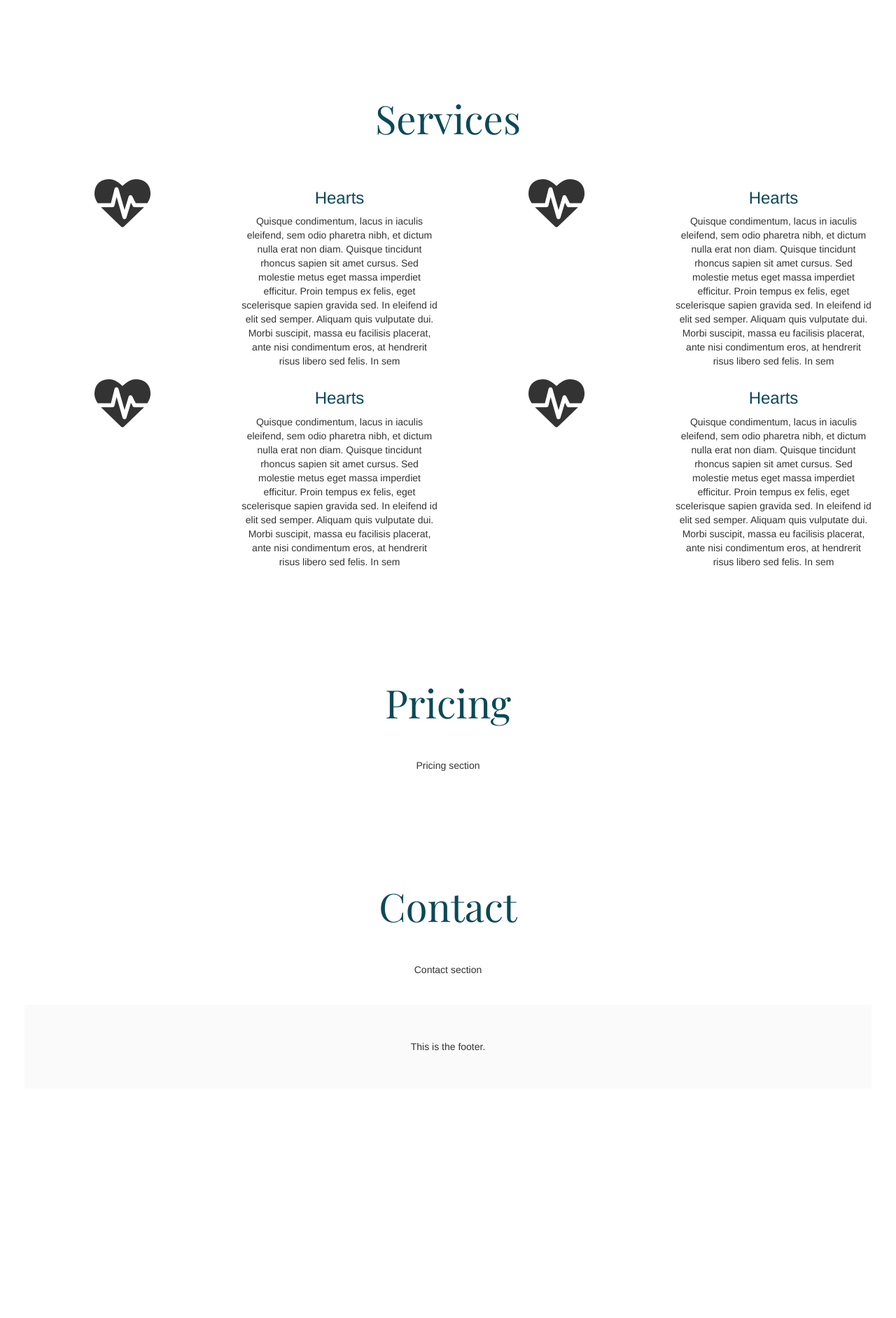
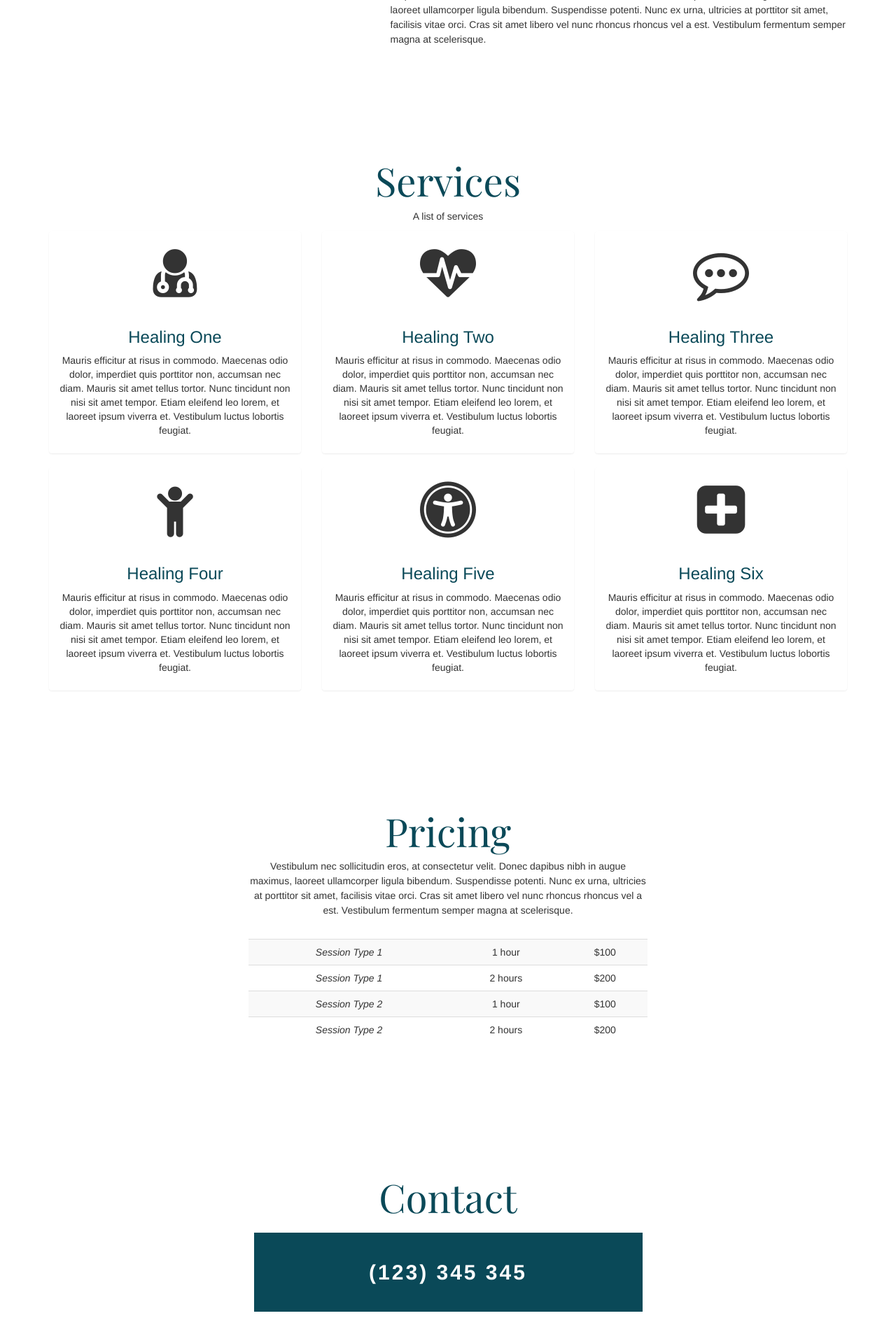
Before and after one commit to bobb3666/GOOD_CODE-staticsite, a Django app: template pages/templates/index.html in a window 1280 px wide. Shown: the part 1389-3273 px from the top of the page at 70% size. Before the commit the page ends 2891 px from the top, so only its background shows below. Run offline with Django 3.2, Linux system fonts and the light colour scheme; the template is opened without the code that fills it, so the values that code supplies are empty; some libraries are stand-ins or nearby versions.

Commit message:
Fixed css and added static content

```diff
--- a/pages/static/css/main.css
+++ b/pages/static/css/main.css
@@ -1,13 +1,20 @@
 body {
 	padding-left: 20px;
 	padding-right: 20px;
+	line-height: 1.5em;
+}
+
+@media(max-width: 480px) {
+  h1 {
+    font-size: 12pt;
+  }
 }
 
 #topHeader {
 	text-align: center;
 	background-color: white;
 	margin-top: -60px;
-	padding-top: 70px;
+	padding-top: 40px;
 	padding-bottom: 15px;
 	color: #0A4958;
 
@@ -16,12 +23,18 @@ body {
 #topHeader h1 {
 	font-family: 'Playfair Display', serif;
 	font-weight: 600;
-	font-size: 2.5em;
+	font-size: 2em;
 	padding-bottom: 30px;
 }
-
+#topHeader h1 small {
+	font-family: 'Playfair Display', serif;
+	font-size: 1em;
+	padding-bottom: 30px;
+}
 #topHeader p {
 	font-family: 'Open Sans', sans-serif;
+	text-align: center;
+
 }
 
 #socialButtons a {
@@ -30,6 +43,8 @@ body {
 	padding-left: 10px;
 	padding-right: 10px;
 }
+
+
 
 #socialButtons a:hover {
 	color: white;
@@ -41,20 +56,16 @@ body {
 	background: -webkit-linear-gradient(rgba(0,0,0,0.2), rgba(0,0,0,0.2)), url('../img/bg1.jpg');
 	background: -o-linear-gradient(rgba(0,0,0,0.2), rgba(0,0,0,0.2)), url('../img/bg1.jpg');
 	background: linear-gradient(rgba(0,0,0,0.2), rgba(0,0,0,0.2)), url('../img/bg1.jpg');
-	background-size: 100%;
-
+	background-size: cover;
 	background-repeat: no-repeat;
 	color: white;
 	width: 100%;
-	heiht: 100%;
+	height: 500px;
 	pading-bottom: 50px;
 	padding-top: 50px;
 	font-family: 'Playfair Display', serif;
 }
 
-.jumbotron a {
-
-}
 
 section {
 	padding-top: 60px;
@@ -63,18 +74,39 @@ section {
 
 h1, h2, h3, h4, h5, h6 {
 	color: #0A4958;
+	padding-top: 10px;
 }
 
 h1 {
-	padding: 40px;
+	padding-top: 40px;
 	font-size: 4em;
 	font-family: 'Playfair Display', serif;
 }
 
 footer {
-	background-color: #FAFAFA;
-	padding: 50px;
+	background-color: #565656;
+	padding-top: 50px;
+	padding-bottom: 30px;
+	text-align: left;
+	color: #303030;
+	width: 100%;
+}
+
+footer a {
+	color: #303030;
+}
+footer a:hover {
+	color: black;
+}
+
+#footertoprow h3 {
 	text-align: center;
+	padding-bottom: 30px;
+	color: #303030;
+}
+#footerbottomrow {
+	display: inline;
+	vertical-align: middle;
 }
 
 #services  {
@@ -86,10 +118,45 @@ footer {
 	width: 100%;
 }
 
+
+
 #pricing {
 	text-align: center;
+}
+
+#pricingTable {
+	padding-top: 20px;
+	padding-bottom: 20px;
 }
 
 #contact {
 	text-align: center;
 }
+
+#profilepic {
+	padding-top: 100px;
+	text-align: center;
+}
+
+#contactNumber {
+	padding-top: 40px;
+	padding-bottom: 40px;
+	letter-spacing: 3px;
+	background: #0A4958;
+	color: white;
+	font-weight: 600;
+}
+
+#mappy {
+	padding-top: 20px;
+}
+
+.myThumbnail {
+	border: none;
+	padding-top: 20px;
+}
+
+.center-me {
+	text-align: center;
+
+}
--- a/pages/templates/about.html
+++ b/pages/templates/about.html
@@ -1,9 +1,9 @@
 
 <div class="row">
-	<div class="col-md-3">
-		<img src="../static/img/profile.jpg" alt="..." class="img-responsive img-rounded">
+	<div class="col-md-offset-1 col-md-3 pull-left">
+		<img src="../static/img/profile.jpg" alt="..." class="img-responsive img-rounded center-block" id="profilepic">
 	</div>
-	<div class="col-md-9">
+	<div class="col-md-7 pull-right">
 		<h1>About</h1>
 
 		<p>
@@ -11,7 +11,7 @@
 
 			<p>Vestibulum ultricies, nisl id accumsan ornare, lectus mi finibus magna, eu placerat metus justo at dolor. Praesent et augue rutrum lectus vehicula tincidunt in in sapien. Quisque condimentum, lacus in iaculis eleifend, sem odio pharetra nibh, et dictum nulla erat non diam. Quisque tincidunt rhoncus sapien sit amet cursus. Sed molestie metus eget massa imperdiet efficitur. Proin tempus ex felis, eget scelerisque sapien gravida sed. In eleifend id elit sed semper. Aliquam quis vulputate dui. Morbi suscipit, massa eu facilisis placerat, ante nisi condimentum eros, at hendrerit risus libero sed felis. In sem</p>
 
-			<p>Integer eros ante, placerat facilisis velit eu, pharetra scelerisque velit. Sed tempus vehicula tortor a hendrerit. Nullam eu blandit lectus. Aliquam lorem nisi, euismod sed congue pellentesque, faucibus quis neque. Vestibulum nec sollicitudin eros, at consectetur velit. Donec dapibus nibh in augue maximus, laoreet ullamcorper ligula bibendum. Suspendisse potenti. Nunc ex urna, ultricies at porttitor sit amet, facilisis vitae orci. Cras sit amet libero vel nunc rhoncus rhoncus vel a est. Vestibulum fermentum semper magna at scelerisque. </p>
+			<p>Integer eros ante, placerat facilisis velit eu, pharetra scelerisque velit. Sed tempus vehicula tortor a hendrerit. Nullam eu blandit lectus. Aliquam lorem nisi, euismod sed congue pellentesque, faucibus quis neque. Vestibulum nec sollicitudin eros, at consectetur velit. Donec dapibus nibh in augue maximus, laoreet ullamcorper ligula bibendum. Suspendisse potenti. Nunc ex urna, ultricies at porttitor sit amet, facilisis vitae orci. Cras sit amet libero vel nunc rhoncus rhoncus vel a est. Vestibulum fermentum semper magna at scelerisque.
 
 
 	</div>
--- a/pages/templates/contact.html
+++ b/pages/templates/contact.html
@@ -1,2 +1,37 @@
-<h1>Contact</h1>
-<p>Contact section</p>
+<div class="row">
+	<div class="col-md-offset-3 col-md-6">
+		<h1>Contact</h1>
+		<h2 id="contactNumber">(123) 345 345</h2>
+	</div>
+</div>
+
+<div class="row">
+	<div class="col-md-offset-1 col-md-5">
+		<h5>Contact Hours</h5>
+		<table class="table">
+			<tr>
+				<td><strong>Monday - Wednesday</strong></td>
+				<td>9am - 3pm</td>
+			</tr>
+			<tr>
+				<td><strong>Friday</strong></td>
+				<td>12pm - 4pm</td>
+			</tr>
+		</table>
+
+		<h5>Information</h5>
+		<p>
+			<address>
+				<strong>Anna Fasolo</strong><br>
+				123 Local Street<br>
+				St Kilda<br>
+				VIC, 3005<br>
+				<abbr title="Phone">P: </abbr><a href="telto:1233449494">(123) 345 345</a><br>
+				<abbr title="Email">E: </abbr> <a href="mailto:email@email.com">email@email.com</a>
+			</address>
+		</p>
+	</div>
+	<div class="col-md-5">
+	 <iframe src="https://www.google.com/maps/embed?pb=!1m18!1m12!1m3!1d3154.731412785174!2d144.96897131531694!3d-37.74944487976402!2m3!1f0!2f0!3f0!3m2!1i1024!2i768!4f13.1!3m3!1m2!1s0x6ad644b01a6b815f%3A0x6ddc6354bfc8fb26!2s37+Hardwick+St%2C+Coburg+VIC+3058!5e0!3m2!1sen!2sau!4v1473253519997" width="95%" height="500" frameborder="0" style="border:0" allowfullscreen z="10" id="mappy"></iframe>
+	</div>
+</div>
--- a/pages/templates/footer.html
+++ b/pages/templates/footer.html
@@ -1,3 +1,35 @@
 <footer>
-	This is the footer.
+	<div class="row" id="footertoprow">
+		<h3>AF|Psychotheraphy</h3>
+	</div>
+	<div class="row" id="footerbottomrow">
+		<div class="col-md-offset-2 col-md-4">
+		<p>
+			<nav>
+				<ul>
+					<li><a href="#page-top">Home</a></li>
+					<li><a href="#about">About</a></li>
+					<li><a href="#services">Services</a></li>
+					<li><a href="#pricing">Pricing</a></li>
+					<li><a href="#contact">Contact</a></li>
+				</ul>
+			</nav>
+		</p>
+		</div>
+		<div class="col-md-offset-1 col-md-4 pull-right">
+			<p>
+			<address>
+				<strong>Anna Fasolo</strong><br>
+				123 Local Street<br>
+				St Kilda<br>
+				VIC, 3005<br>
+				<abbr title="Phone">P: </abbr><a href="telto:1233449494">(123) 345 345</a><br>
+				<abbr title="Email">E: </abbr> <a href="mailto:email@email.com">email@email.com</a>
+			</address>
+		</p>
+		</div>
+	</div>
+	<div class="row center-me">
+		Copyright Anna Fasolo 2016.
+	</div>
 </footer>
--- a/pages/templates/header.html
+++ b/pages/templates/header.html
@@ -1,10 +1,10 @@
 	<div class="row">
-	<div id="topHeader">
-		<h1>AF|Psychotherapy</h1>
+	<div class="container" id="topHeader">
+		<h1>AF|<small>Psychotherapy</small></h1>
 		<p>
 			<address>
 				<strong>Anna Fasolo</strong><br>
-				<abbr title="Phone">P: </abbr><a href="telto:1233449494">(123) 345 345</a><br>
+				<abbr title="Phone">P: </abbr><a href="tel:1233449494">(123) 345 345</a><br>
 				<abbr title="Email">E: </abbr> <a href="mailto:email@email.com">email@email.com</a>
 			</address>
 		</p>
--- a/pages/templates/index.html
+++ b/pages/templates/index.html
@@ -33,7 +33,7 @@
     </head>
 
     <!-- Body -->
-    <body data-spy="scroll" data-target=".navbar" data-offset="50">
+    <body id="page-top" data-spy="scroll" data-target=".navbar" data-offset="50">
         <!--[if lt IE 8]>
             <p class="browserupgrade">You are using an <strong>outdated</strong> browser. Please <a href="http://browsehappy.com/">upgrade your browser</a> to improve your experience.</p>
         <![endif]-->
@@ -60,7 +60,7 @@
                         <a class="page-scroll" href="#services">Services</a>
                     </li>
                     <li>
-                        <a class="page-scroll" href="#portfolio">Pricing</a>
+                        <a class="page-scroll" href="#pricing">Pricing</a>
                     </li>
                     <li>
                         <a class="page-scroll" href="#contact">Contact</a>
@@ -71,7 +71,7 @@
         </div>
         <!-- /.container-fluid -->
 </nav>
-<div class="container-fluid">
+<div class="container">
 
 
     <!-- Content -->
--- a/pages/templates/pricing.html
+++ b/pages/templates/pricing.html
@@ -1,2 +1,34 @@
-<h1>Pricing</h1>
-<p>Pricing section</p>
+<div class="row">
+	<div class="row">
+	<div class="col-md-offset-3 col-md-6">
+		<h1>Pricing</h1>
+		<p> Vestibulum nec sollicitudin eros, at consectetur velit. Donec dapibus nibh in augue maximus, laoreet ullamcorper ligula bibendum. Suspendisse potenti. Nunc ex urna, ultricies at porttitor sit amet, facilisis vitae orci. Cras sit amet libero vel nunc rhoncus rhoncus vel a est. Vestibulum fermentum semper magna at scelerisque. </p>
+	</div>
+	</div>
+	<div class="row" id="pricingTable">
+	<div class="col-md-offset-3 col-md-6">
+		<table class="table table-striped" >
+			<tr>
+				<td><i>Session Type 1</i></td>
+				<td>1 hour</td>
+				<td>$100</td>
+			</tr>
+			<tr>
+				<td><i>Session Type 1</i></td>
+				<td>2 hours</td>
+				<td>$200</td>
+			</tr>
+			<tr>
+				<td><i>Session Type 2</i></td>
+				<td>1 hour</td>
+				<td>$100</td>
+			</tr>
+			<tr>
+				<td><i>Session Type 2</i></td>
+				<td>2 hours</td>
+				<td>$200</td>
+			</tr>
+		</table>
+		</div>
+	</div>
+</div>
--- a/pages/templates/services.html
+++ b/pages/templates/services.html
@@ -1,46 +1,76 @@
+<div class="row">
+	<div class="col-md-offset-3 col-md-6">
 		<h1>Services</h1>
+		<p>A list of services</p>
+	</div>
+</div>
 <div class="row">
-	<div class="col-md-3">
-		<i class="fa fa-heartbeat"></i>
-	</div>
-	<div class="col-md-3">
-		<h3>Hearts</h3>
+	<div class="col-md-4">
+		<div class="thumbnail myThumbnail">
+			<i class="fa fa-user-md"></i>
+			<div class="caption">
+				<h3>Healing One</h3>
 				<p>
-		Quisque condimentum, lacus in iaculis eleifend, sem odio pharetra nibh, et dictum nulla erat non diam. Quisque tincidunt rhoncus sapien sit amet cursus. Sed molestie metus eget massa imperdiet efficitur. Proin tempus ex felis, eget scelerisque sapien gravida sed. In eleifend id elit sed semper. Aliquam quis vulputate dui. Morbi suscipit, massa eu facilisis placerat, ante nisi condimentum eros, at hendrerit risus libero sed felis. In sem
+				 Mauris efficitur at risus in commodo. Maecenas odio dolor, imperdiet quis porttitor non, accumsan nec diam. Mauris sit amet tellus tortor. Nunc tincidunt non nisi sit amet tempor. Etiam eleifend leo lorem, et laoreet ipsum viverra et. Vestibulum luctus lobortis feugiat.
 				</p>
 			</div>
-
-	<div class="col-md-3">
+		</div>
+	</div>
+	<div class="col-md-4">
+		<div class="thumbnail myThumbnail">
 			<i class="fa fa-heartbeat"></i>
-	</div>
-	<div class="col-md-3">
-		<h3>Hearts</h3>
+			<div class="caption">
+				<h3>Healing Two</h3>
 				<p>
-		Quisque condimentum, lacus in iaculis eleifend, sem odio pharetra nibh, et dictum nulla erat non diam. Quisque tincidunt rhoncus sapien sit amet cursus. Sed molestie metus eget massa imperdiet efficitur. Proin tempus ex felis, eget scelerisque sapien gravida sed. In eleifend id elit sed semper. Aliquam quis vulputate dui. Morbi suscipit, massa eu facilisis placerat, ante nisi condimentum eros, at hendrerit risus libero sed felis. In sem
+				 Mauris efficitur at risus in commodo. Maecenas odio dolor, imperdiet quis porttitor non, accumsan nec diam. Mauris sit amet tellus tortor. Nunc tincidunt non nisi sit amet tempor. Etiam eleifend leo lorem, et laoreet ipsum viverra et. Vestibulum luctus lobortis feugiat.
 				</p>
 			</div>
-
 		</div>
-
-<div class="row">
-	<div class="col-md-3">
-		<i class="fa fa-heartbeat"></i>
 	</div>
-	<div class="col-md-3">
-		<h3>Hearts</h3>
+	<div class="col-md-4">
+		<div class="thumbnail myThumbnail">
+			<i class="fa fa-commenting-o"></i>
+			<div class="caption">
+				<h3>Healing Three</h3>
 				<p>
-		Quisque condimentum, lacus in iaculis eleifend, sem odio pharetra nibh, et dictum nulla erat non diam. Quisque tincidunt rhoncus sapien sit amet cursus. Sed molestie metus eget massa imperdiet efficitur. Proin tempus ex felis, eget scelerisque sapien gravida sed. In eleifend id elit sed semper. Aliquam quis vulputate dui. Morbi suscipit, massa eu facilisis placerat, ante nisi condimentum eros, at hendrerit risus libero sed felis. In sem
+				 Mauris efficitur at risus in commodo. Maecenas odio dolor, imperdiet quis porttitor non, accumsan nec diam. Mauris sit amet tellus tortor. Nunc tincidunt non nisi sit amet tempor. Etiam eleifend leo lorem, et laoreet ipsum viverra et. Vestibulum luctus lobortis feugiat.
 				</p>
 			</div>
-
-	<div class="col-md-3">
-		<i class="fa fa-heartbeat"></i>
 		</div>
-	<div class="col-md-3">
-		<h3>Hearts</h3>
+	</div>
+</div>
+<div class="row">
+	<div class="col-md-4">
+		<div class="thumbnail myThumbnail">
+			<i class="fa fa-child"></i>
+			<div class="caption">
+				<h3>Healing Four</h3>
 				<p>
-		Quisque condimentum, lacus in iaculis eleifend, sem odio pharetra nibh, et dictum nulla erat non diam. Quisque tincidunt rhoncus sapien sit amet cursus. Sed molestie metus eget massa imperdiet efficitur. Proin tempus ex felis, eget scelerisque sapien gravida sed. In eleifend id elit sed semper. Aliquam quis vulputate dui. Morbi suscipit, massa eu facilisis placerat, ante nisi condimentum eros, at hendrerit risus libero sed felis. In sem
+				 Mauris efficitur at risus in commodo. Maecenas odio dolor, imperdiet quis porttitor non, accumsan nec diam. Mauris sit amet tellus tortor. Nunc tincidunt non nisi sit amet tempor. Etiam eleifend leo lorem, et laoreet ipsum viverra et. Vestibulum luctus lobortis feugiat.
 				</p>
 			</div>
-
 		</div>
+	</div>
+	<div class="col-md-4">
+		<div class="thumbnail myThumbnail">
+			<i class="fa fa-universal-access"></i>
+			<div class="caption">
+				<h3>Healing Five</h3>
+				<p>
+				 Mauris efficitur at risus in commodo. Maecenas odio dolor, imperdiet quis porttitor non, accumsan nec diam. Mauris sit amet tellus tortor. Nunc tincidunt non nisi sit amet tempor. Etiam eleifend leo lorem, et laoreet ipsum viverra et. Vestibulum luctus lobortis feugiat.
+				</p>
+			</div>
+		</div>
+	</div>
+	<div class="col-md-4">
+		<div class="thumbnail myThumbnail">
+			<i class="fa fa-plus-square"></i>
+			<div class="caption">
+				<h3>Healing Six</h3>
+				<p>
+				 Mauris efficitur at risus in commodo. Maecenas odio dolor, imperdiet quis porttitor non, accumsan nec diam. Mauris sit amet tellus tortor. Nunc tincidunt non nisi sit amet tempor. Etiam eleifend leo lorem, et laoreet ipsum viverra et. Vestibulum luctus lobortis feugiat.
+				</p>
+			</div>
+		</div>
+	</div>
+</div>
```
Lines whose indentation alone changed are shown as unchanged.
